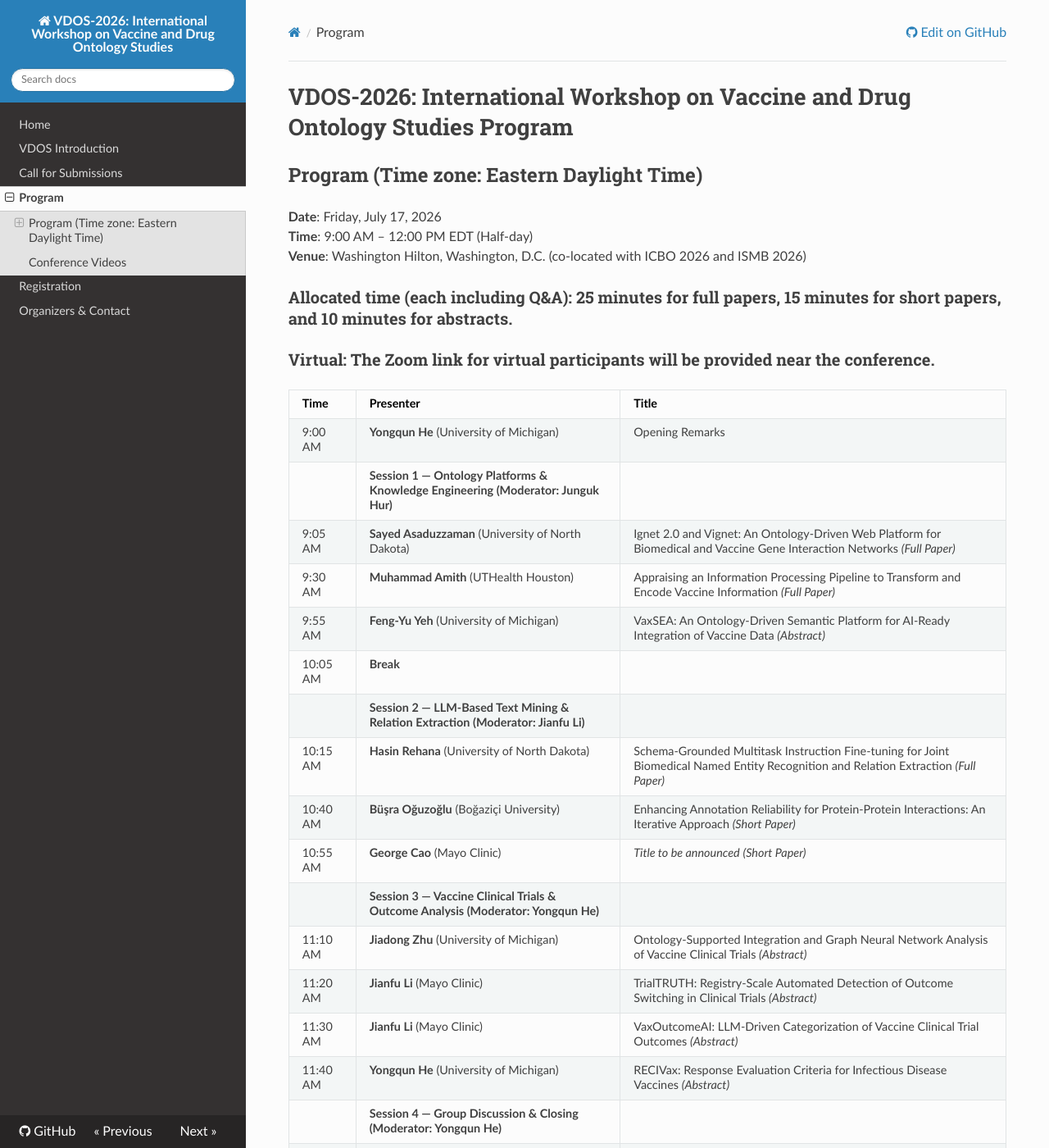
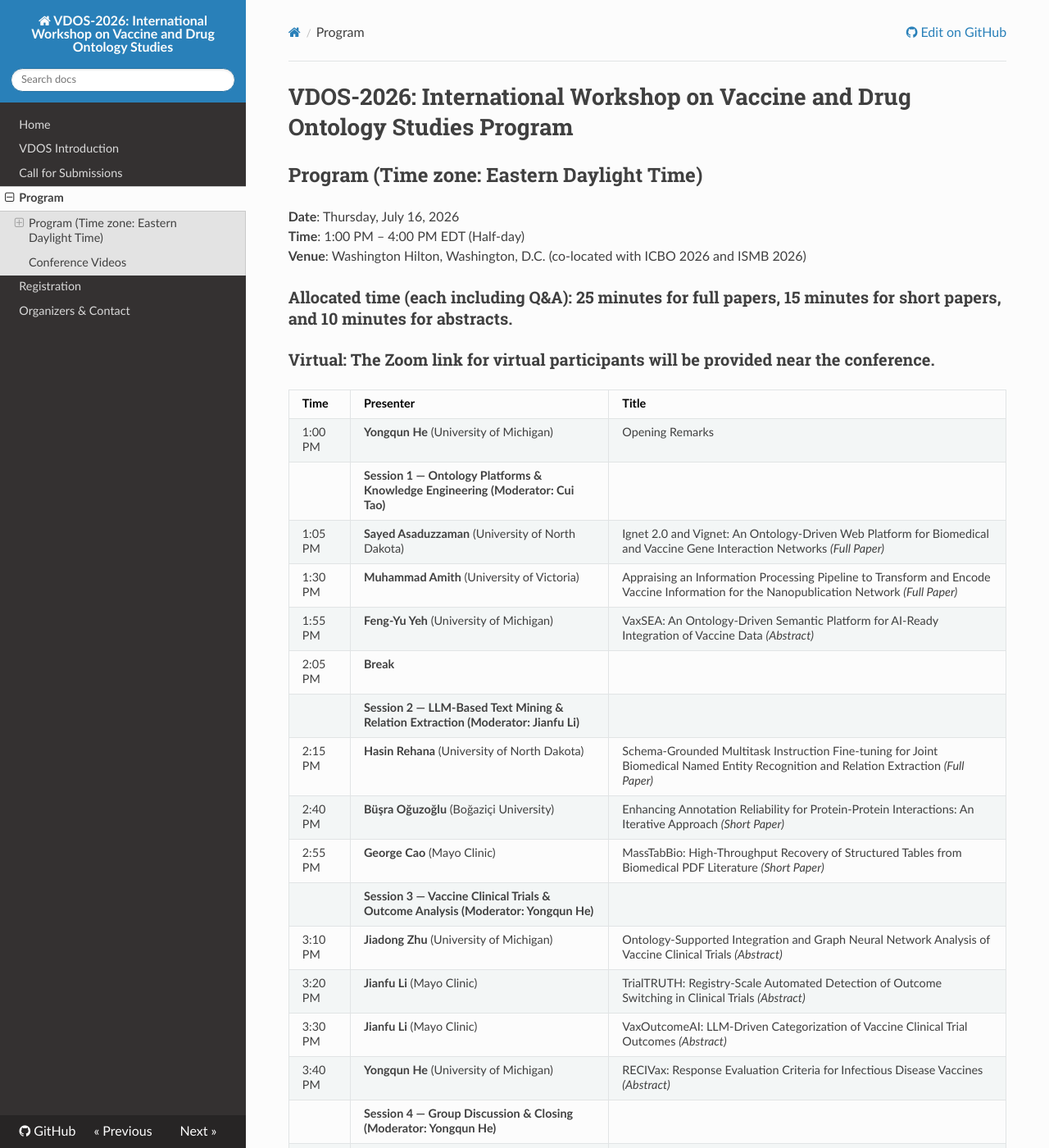
Before and after one commit to vdos-workshop/vdos2026, an MkDocs documentation site: the page built from docs/program.md, in a window 1280 px wide and 1400 px high. Shown: the whole window at 82% size. Built offline with MkDocs 1.6.1, drawn with Linux system fonts in a browser that asks for light colours; nearby versions of some CDN libraries.

Commit message:
Update workshop to July 16 afternoon; fix schedule, titles, moderator
- Move workshop from Fri Jul 17 (9AM-12PM) to Thu Jul 16 (1-4PM EDT)
- Shift full program schedule to afternoon across all pages
- Fix Amith title (add 'for the Nanopublication Network') and affiliation (University of Victoria)
- Add George Cao title (MassTabBio)
- Session 1 moderator: Junguk Hur -> Cui Tao
- Resolve stale TBD date/registration text in call-for-submissions
- Remove unused keynote-speakers stub

🗿 MoAI <email@mo.ai.kr>

```diff
--- a/docs/program.md
+++ b/docs/program.md
@@ -2,8 +2,8 @@
 
 ## Program (Time zone: Eastern Daylight Time)
 
-**Date**: Friday, July 17, 2026<BR>
-**Time**: 9:00 AM – 12:00 PM EDT (Half-day)<BR>
+**Date**: Thursday, July 16, 2026<BR>
+**Time**: 1:00 PM – 4:00 PM EDT (Half-day)<BR>
 **Venue**: Washington Hilton, Washington, D.C. (co-located with ICBO 2026 and ISMB 2026)<BR>
 
 ### Allocated time (each including Q&A): **25 minutes** for full papers, **15 minutes** for short papers, and **10 minutes** for abstracts.
@@ -12,23 +12,23 @@
 
 | Time | Presenter | Title |
 | ---- | --------- | ----- |
-| 9:00 AM | **Yongqun He** (University of Michigan) | Opening Remarks |
-| | **Session 1 — Ontology Platforms & Knowledge Engineering (Moderator: Junguk Hur)** | |
-| 9:05 AM | **Sayed Asaduzzaman** (University of North Dakota) | Ignet 2.0 and Vignet: An Ontology-Driven Web Platform for Biomedical and Vaccine Gene Interaction Networks *(Full Paper)* |
-| 9:30 AM | **Muhammad Amith** (UTHealth Houston) | Appraising an Information Processing Pipeline to Transform and Encode Vaccine Information *(Full Paper)* |
-| 9:55 AM | **Feng-Yu Yeh** (University of Michigan) | VaxSEA: An Ontology-Driven Semantic Platform for AI-Ready Integration of Vaccine Data *(Abstract)* |
-| 10:05 AM | **Break** | |
+| 1:00 PM | **Yongqun He** (University of Michigan) | Opening Remarks |
+| | **Session 1 — Ontology Platforms & Knowledge Engineering (Moderator: Cui Tao)** | |
+| 1:05 PM | **Sayed Asaduzzaman** (University of North Dakota) | Ignet 2.0 and Vignet: An Ontology-Driven Web Platform for Biomedical and Vaccine Gene Interaction Networks *(Full Paper)* |
+| 1:30 PM | **Muhammad Amith** (University of Victoria) | Appraising an Information Processing Pipeline to Transform and Encode Vaccine Information for the Nanopublication Network *(Full Paper)* |
+| 1:55 PM | **Feng-Yu Yeh** (University of Michigan) | VaxSEA: An Ontology-Driven Semantic Platform for AI-Ready Integration of Vaccine Data *(Abstract)* |
+| 2:05 PM | **Break** | |
 | | **Session 2 — LLM-Based Text Mining & Relation Extraction (Moderator: Jianfu Li)** | |
-| 10:15 AM | **Hasin Rehana** (University of North Dakota) | Schema-Grounded Multitask Instruction Fine-tuning for Joint Biomedical Named Entity Recognition and Relation Extraction *(Full Paper)* |
-| 10:40 AM | **Büşra Oğuzoğlu** (Boğaziçi University) | Enhancing Annotation Reliability for Protein-Protein Interactions: An Iterative Approach *(Short Paper)* |
-| 10:55 AM | **George Cao** (Mayo Clinic) | *Title to be announced* *(Short Paper)* |
+| 2:15 PM | **Hasin Rehana** (University of North Dakota) | Schema-Grounded Multitask Instruction Fine-tuning for Joint Biomedical Named Entity Recognition and Relation Extraction *(Full Paper)* |
+| 2:40 PM | **Büşra Oğuzoğlu** (Boğaziçi University) | Enhancing Annotation Reliability for Protein-Protein Interactions: An Iterative Approach *(Short Paper)* |
+| 2:55 PM | **George Cao** (Mayo Clinic) | MassTabBio: High-Throughput Recovery of Structured Tables from Biomedical PDF Literature *(Short Paper)* |
 | | **Session 3 — Vaccine Clinical Trials & Outcome Analysis (Moderator: Yongqun He)** | |
-| 11:10 AM | **Jiadong Zhu** (University of Michigan) | Ontology-Supported Integration and Graph Neural Network Analysis of Vaccine Clinical Trials *(Abstract)* |
-| 11:20 AM | **Jianfu Li** (Mayo Clinic) | TrialTRUTH: Registry-Scale Automated Detection of Outcome Switching in Clinical Trials *(Abstract)* |
-| 11:30 AM | **Jianfu Li** (Mayo Clinic) | VaxOutcomeAI: LLM-Driven Categorization of Vaccine Clinical Trial Outcomes *(Abstract)* |
-| 11:40 AM | **Yongqun He** (University of Michigan) | RECIVax: Response Evaluation Criteria for Infectious Disease Vaccines *(Abstract)* |
+| 3:10 PM | **Jiadong Zhu** (University of Michigan) | Ontology-Supported Integration and Graph Neural Network Analysis of Vaccine Clinical Trials *(Abstract)* |
+| 3:20 PM | **Jianfu Li** (Mayo Clinic) | TrialTRUTH: Registry-Scale Automated Detection of Outcome Switching in Clinical Trials *(Abstract)* |
+| 3:30 PM | **Jianfu Li** (Mayo Clinic) | VaxOutcomeAI: LLM-Driven Categorization of Vaccine Clinical Trial Outcomes *(Abstract)* |
+| 3:40 PM | **Yongqun He** (University of Michigan) | RECIVax: Response Evaluation Criteria for Infectious Disease Vaccines *(Abstract)* |
 | | **Session 4 — Group Discussion & Closing (Moderator: Yongqun He)** | |
-| 11:50 AM | **Group** | Discussion & Closing Remarks |
+| 3:50 PM | **Group** | Discussion & Closing Remarks |
 
 ## Conference Videos
 [<img src="./youtube.png" width="20px">The recordings of the previous VDOS talks](https://www.youtube.com/channel/UCUT0MwXxAFnekhsSJVmHTJw/playlists) are available through the [Biomedical Ontology World YouTube Channel](https://www.youtube.com/channel/UCUT0MwXxAFnekhsSJVmHTJw/playlists). The recordings from the previous VDOS conferences are now available.
```
Also changed, not shown: docs/call-for-submissions.md (+2 -2 lines), docs/index.md (+1 -1 lines), docs/keynote-speakers.md (deleted, +0 -9 lines), docs/registration.md (+1 -1 lines).
